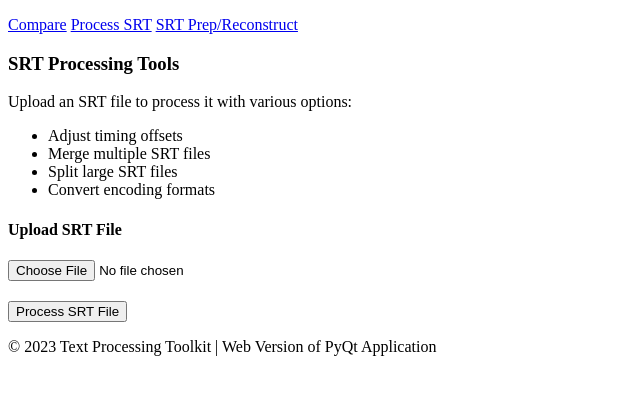
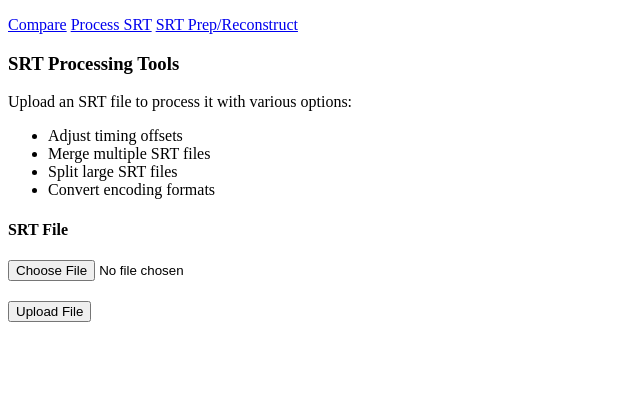
Before and after one commit to KayaliYousef/GoodTools, a Flask app: page /process_srt in a window 1280 px wide. Shown: the part 98-493 px from the top of the page, without its empty margins (0-640 px from the left). Run offline with Flask 3, Linux system fonts and the light colour scheme.

Commit message:
started working on the process srt tab

```diff
--- a/app.py
+++ b/app.py
@@ -39,7 +39,7 @@ def compare():
             file1_extension = file1_name.rsplit(".", 1)[-1]
             file2_extension = file2_name.rsplit(".", 1)[-1]
 
-            if file1_extension != file2_extension:
+            if file1_extension.lower() != file2_extension.lower():
                 flash('Both files must have the same extension', 'info')
                 return redirect(request.url)
 
@@ -76,6 +76,46 @@ def compare():
 
 @app.route('/process_srt')
 def process_srt():
+
+    if request.method == "POST":
+        srt_file = request.files['srt-file']
+
+        try:
+            srt_file_name = secure_filename(srt_file.filename)
+
+            srt_file_extension = srt_file_name.rsplit(".", 1)[-1]
+
+            if srt_file_extension.lower != "srt" or srt_file_extension.lower() != "vtt":
+                flash('The uploaded file type is not supported. Please upload .srt or .vtt file', 'info')
+                return redirect(request.url)
+
+            srt_file_path = os.path.join(app.config['UPLOAD_FOLDER'], srt_file_name)
+
+            srt_file.save(srt_file_path)
+
+        #     if file1_extension.lower() == 'srt':
+        #         lines1 = hf.clean_srt(file1_path).splitlines()
+        #         lines2 = hf.clean_srt(file2_path).splitlines()
+        #         diff_html = difflib.HtmlDiff().make_file(lines1, lines2)
+
+        #     elif file1_extension.lower() == "txt" or file1_extension.lower() == "csv":
+        #         with open(file1_path, "r", encoding="utf-8") as f:
+        #             lines1 = f.readlines()
+        #         with open(file2_path, "r", encoding="utf-8") as f:
+        #             lines2 = f.readlines()
+        #         diff_html = difflib.HtmlDiff().make_file(lines1, lines2)
+
+        #     # Clean up uploaded files
+        #     os.remove(file1_path)
+        #     os.remove(file2_path)
+
+        #     # Render template with diff content
+        #     return render_template('diff_result.html', diff_content=diff_html)
+
+        except Exception as e:
+            flash(f'Error processing file: {str(e)}', 'error')
+            return redirect(request.url)
+
     return render_template('process_srt.html')
 
 @app.route('/srt_prep')
--- a/templates/process_srt.html
+++ b/templates/process_srt.html
@@ -26,16 +26,17 @@
                     <li>Split large SRT files</li>
                     <li>Convert encoding formats</li>
                 </ul>
-                <div class="file-upload">
-                    <h4>Upload SRT File</h4>
-                    <input type="file" id="srtFile" accept=".srt">
-                </div>
-                <button class="btn" style="margin-top: 20px;">Process SRT File</button>
+                <form action="/process_srt" method="POST" enctype="multipart/form-data">
+                    <div class="process_srt-container">
+                        <div class="file-upload">
+                            <h4>SRT File</h4>
+                            <input type="file" id="srt-file" name="srt-file" required accept=".srt, .vtt">
+                        </div>
+                    </div>
+                    <button type="submit" class="btn" style="margin-top: 20px;">Upload File</button>
+                </form>
             </div>
         </div>
 
-        <div class="footer">
-            <p>© 2023 Text Processing Toolkit | Web Version of PyQt Application</p>
-        </div>
     </div>
 {% endblock %}
```
